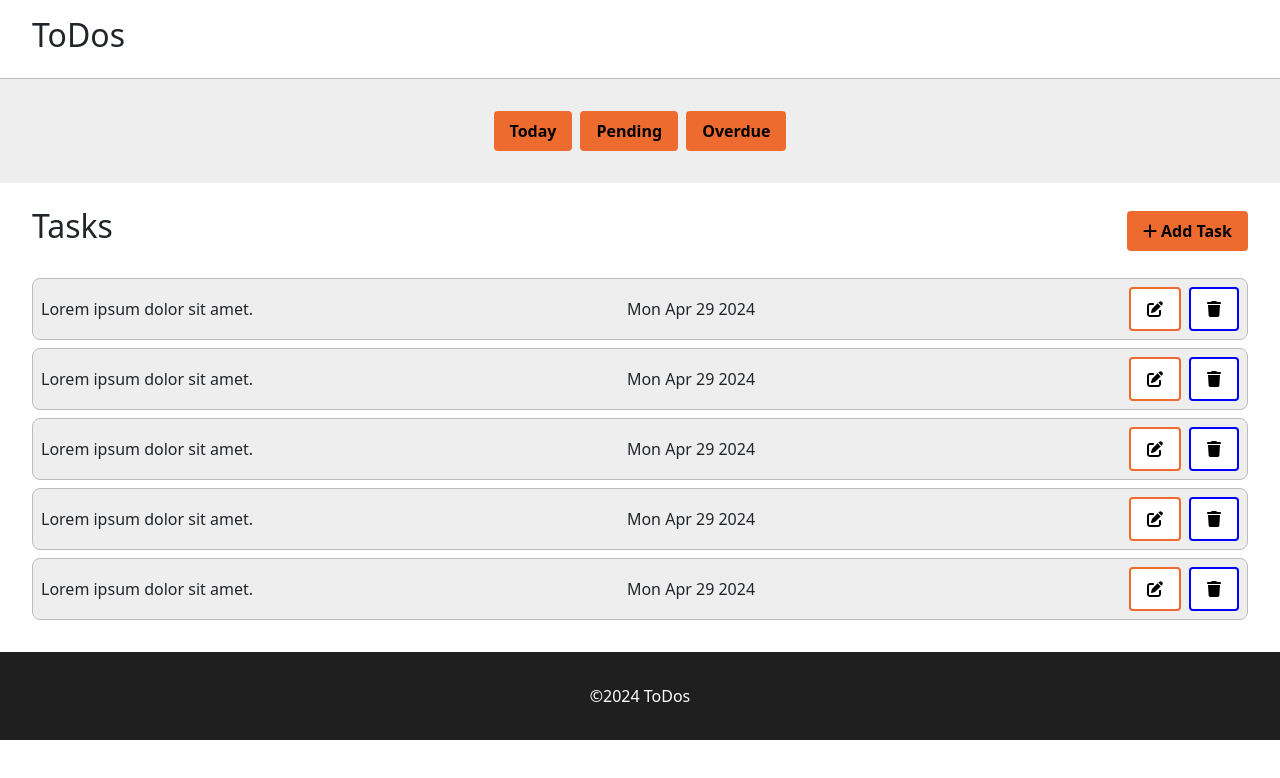
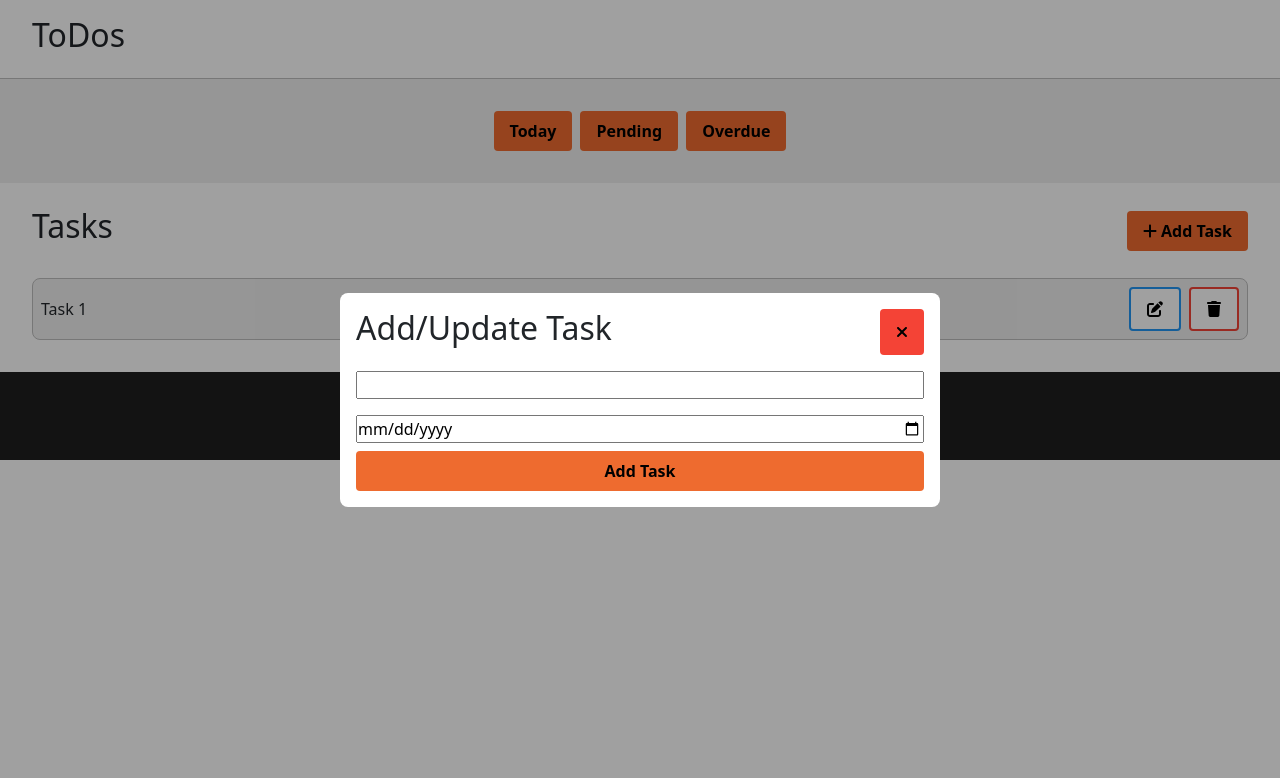
Before and after one commit to manikant-codes/react-course-files-final, a React (Create React App) app: page / in a window 1280 px wide. Both pictures are taken after a click on the button "Add Task". Shown: the top 778 px of the page. Built offline with nearby package versions, Linux system fonts and the light colour scheme.

Commit message:
made add functionality work

```diff
--- a/package.json
+++ b/package.json
@@ -18,6 +18,7 @@
     "react-scripts": "5.0.1",
     "react-slick": "^0.30.2",
     "slick-carousel": "^1.8.1",
+    "styled-components": "^6.1.8",
     "web-vitals": "^2.1.4"
   },
   "scripts": {
--- a/src/components/common/button/Button.jsx
+++ b/src/components/common/button/Button.jsx
@@ -1,41 +1,67 @@
 import React from "react";
 import styles from "./button.module.css";
+import PropTypes from "prop-types";
 
-function Button({ children, onClick, variant = "solid", color = "primary" }) {
-  function getColor() {
+function getClassOutlined(color) {
   switch (color) {
     case "success":
-        return "green";
+      return styles.btnSuccessOutlined;
     case "error":
-        return "red";
+      return styles.btnErrorOutlined;
+    case "warning":
+      return styles.btnWarningOutlined;
     case "info":
-        return "blue";
+      return styles.btnInfoOutlined;
     default:
-        return "#ee6b2f";
+      return styles.btnPrimaryOutlined;
   }
 }
 
-  function getStyles() {
-    if (variant === "outlined") {
-      return {
-        backgroundColor: "white",
-        border: `solid 2px ${getColor()}`,
-      };
+function getClassSolid(color) {
+  switch (color) {
+    case "success":
+      return styles.btnSuccessSolid;
+    case "error":
+      return styles.btnErrorSolid;
+    case "warning":
+      return styles.btnWarningSolid;
+    case "info":
+      return styles.btnInfoSolid;
+    default:
+      return styles.btnPrimarySolid;
   }
-    return { backgroundColor: getColor(), border: "none" };
 }
 
+function getClassName(variant, color) {
+  if (variant === "outlined") {
+    return getClassOutlined(color);
+  }
+  return getClassSolid(color);
+}
+
+function Button({
+  children,
+  onClick,
+  variant = "solid",
+  color = "primary",
+  ...others
+}) {
   return (
     <button
       onClick={onClick}
-      //   className={`${styles.btn} ${
-      //     variant === "solid" ? styles.btnSolid : styles.btnOutlined
-      //   }`}
-      style={getStyles()}
+      className={getClassName(variant, color)}
+      {...others}
     >
       {children}
     </button>
   );
 }
 
+Button.propTypes = {
+  children: PropTypes.node,
+  onClick: PropTypes.func,
+  variant: PropTypes.oneOf(["outlined", "solid"]),
+  color: PropTypes.oneOf(["success", "error", "warning", "info"]),
+};
+
 export default Button;
--- a/src/components/common/button/button.module.css
+++ b/src/components/common/button/button.module.css
@@ -4,22 +4,122 @@
   padding: 8px 16px;
 }
 
-.btnSolid {
+/* Primary */
+
+.btnPrimarySolid {
   background-color: #ee6b2f;
   border: none;
 }
 
-.btnSolid:hover {
+.btnPrimarySolid:hover {
   background-color: #da471b;
   color: white;
 }
 
-.btnOutlined {
+.btnPrimaryOutlined {
   background-color: white;
   border: solid 2px #ee6b2f;
 }
 
-.btnOutlined:hover {
+.btnPrimaryOutlined:hover {
   background-color: #da471b;
   color: white;
 }
+
+/* End Primary */
+
+/* Success */
+
+.btnSuccessSolid {
+  background-color: #4caf50;
+  border: none;
+}
+
+.btnSuccessSolid:hover {
+  background-color: #2e7d32;
+  color: white;
+}
+
+.btnSuccessOutlined {
+  background-color: white;
+  border: solid 2px #4caf50;
+}
+
+.btnSuccessOutlined:hover {
+  background-color: #2e7d32;
+  color: white;
+}
+
+/* End Success */
+
+/* Info */
+
+.btnInfoSolid {
+  background-color: #2196f3;
+  border: none;
+}
+
+.btnInfoSolid:hover {
+  background-color: #1565c0;
+  color: white;
+}
+
+.btnInfoOutlined {
+  background-color: white;
+  border: solid 2px #2196f3;
+}
+
+.btnInfoOutlined:hover {
+  background-color: #1565c0;
+  color: white;
+}
+
+/* End Info */
+
+/* Warning */
+
+.btnWarningSolid {
+  background-color: #ffc107;
+  border: none;
+}
+
+.btnWarningSolid:hover {
+  background-color: #ff8f00;
+  color: white;
+}
+
+.btnWarningOutlined {
+  background-color: white;
+  border: solid 2px #ffc107;
+}
+
+.btnWarningOutlined:hover {
+  background-color: #ff8f00;
+  color: white;
+}
+
+/* End Warning */
+
+/* Error */
+
+.btnErrorSolid {
+  background-color: #f44336;
+  border: none;
+}
+
+.btnErrorSolid:hover {
+  background-color: #c62828;
+  color: white;
+}
+
+.btnErrorOutlined {
+  background-color: white;
+  border: solid 2px #f44336;
+}
+
+.btnErrorOutlined:hover {
+  background-color: #c62828;
+  color: white;
+}
+
+/* End Error */
--- /dev/null
+++ b/src/components/common/modal/Modal.jsx
@@ -0,0 +1,24 @@
+import React from "react";
+import styles from "./modal.module.css";
+import { FontAwesomeIcon } from "@fortawesome/react-fontawesome";
+import { faClose } from "@fortawesome/free-solid-svg-icons";
+import Button from "../button/Button";
+
+function Modal({ title, body, footer, toggleModal }) {
+  return (
+    <div className={styles.containerMain}>
+      <div className={styles.containerModal}>
+        <div className={styles.header}>
+          <h2>{title}</h2>
+          <Button color="error" onClick={toggleModal}>
+            <FontAwesomeIcon icon={faClose} />
+          </Button>
+        </div>
+        {body && <div className={styles.body}>{body}</div>}
+        {footer && <div className={styles.footer}>{footer}</div>}
+      </div>
+    </div>
+  );
+}
+
+export default Modal;
--- /dev/null
+++ b/src/components/common/modal/modal.module.css
@@ -0,0 +1,32 @@
+.containerMain {
+  position: fixed;
+  top: 0px;
+  bottom: 0px;
+  left: 0px;
+  right: 0px;
+  display: flex;
+  align-items: center;
+  justify-content: center;
+  background-color: rgba(0, 0, 0, 0.371);
+}
+
+.containerModal {
+  min-width: 600px;
+  background-color: white;
+  border-radius: 8px;
+  padding: 16px;
+  display: flex;
+  flex-direction: column;
+  gap: 8px;
+}
+
+.header {
+  display: flex;
+  justify-content: space-between;
+}
+
+.body {
+}
+
+.footer {
+}
--- /dev/null
+++ b/src/components/home/AddUpdateTask.jsx
@@ -0,0 +1,51 @@
+import React, { useState } from "react";
+import Button from "../common/button/Button";
+import styles from "../../styles/home/addUpdateTask.module.css";
+
+function AddUpdateTask({ toggleModal, list, setList }) {
+  const [formState, setFormState] = useState({ task: "", due: "" });
+  function handleAdd() {
+    setList([
+      ...list,
+      {
+        id: Date.now(),
+        task: formState.task,
+        due: formState.due,
+        isCompleted: false,
+      },
+    ]);
+    toggleModal();
+  }
+
+  function handleChange(e) {
+    setFormState({ ...formState, [e.target.name]: e.target.value });
+  }
+
+  console.log(formState);
+
+  return (
+    <div className={styles.containerForm}>
+      <label htmlFor="task"></label>
+      <input
+        type="text"
+        id="task"
+        name="task"
+        value={formState.task}
+        onChange={handleChange}
+      />
+
+      <label htmlFor="due"></label>
+      <input
+        type="date"
+        id="due"
+        name="due"
+        value={formState.due}
+        onChange={handleChange}
+      />
+
+      <Button onClick={handleAdd}>Add Task</Button>
+    </div>
+  );
+}
+
+export default AddUpdateTask;
--- a/src/components/home/tasksList/Header.jsx
+++ b/src/components/home/tasksList/Header.jsx
@@ -3,11 +3,11 @@ import { FontAwesomeIcon } from "@fortawesome/react-fontawesome";
 import React from "react";
 import styles from "../../../styles/home/tasksList.module.css";
 
-function Header() {
+function Header({ toggleModal }) {
   return (
     <div className={styles.containerHeader}>
       <h2>Tasks</h2>
-      <button>
+      <button onClick={toggleModal}>
         <FontAwesomeIcon icon={faAdd} /> Add Task
       </button>
     </div>
--- a/src/components/home/tasksList/List.jsx
+++ b/src/components/home/tasksList/List.jsx
@@ -2,14 +2,14 @@ import React from "react";
 import ListItem from "./ListItem";
 import styles from "../../../styles/home/tasksList.module.css";
 
-function List() {
+function List({ toggleModal, list }) {
   return (
     <div className={styles.containerList}>
-      <ListItem />
-      <ListItem />
-      <ListItem />
-      <ListItem />
-      <ListItem />
+      {list.map((value) => {
+        return (
+          <ListItem key={value.id} task={value} toggleModal={toggleModal} />
+        );
+      })}
     </div>
   );
 }
--- a/src/components/home/tasksList/ListItem.jsx
+++ b/src/components/home/tasksList/ListItem.jsx
@@ -4,16 +4,16 @@ import React from "react";
 import styles from "../../../styles/home/tasksList.module.css";
 import Button from "../../common/button/Button";
 
-function ListItem() {
+function ListItem({ toggleModal, task }) {
   return (
     <div className={styles.containerListItem}>
-      <p>Lorem ipsum dolor sit amet.</p>
-      <p>{new Date().toDateString()}</p>
+      <p>{task.task}</p>
+      <p>{new Date(task.due).toLocaleDateString("en-IN")}</p>
       <div>
-        <Button variant="outlined">
+        <Button variant="outlined" color="info" onClick={toggleModal}>
           <FontAwesomeIcon icon={faEdit} />
         </Button>
-        <Button variant="outlined" color="info">
+        <Button variant="outlined" color="error">
           <FontAwesomeIcon icon={faTrash} />
         </Button>
       </div>
--- a/src/components/home/tasksList/TasksList.jsx
+++ b/src/components/home/tasksList/TasksList.jsx
@@ -1,12 +1,41 @@
-import React from "react";
+import React, { useState } from "react";
 import Header from "./Header";
 import List from "./List";
+import Modal from "../../common/modal/Modal";
+import AddUpdateTask from "../AddUpdateTask";
 
 function TasksList() {
+  const [open, setOpen] = useState(false);
+  const [list, setList] = useState([
+    {
+      id: Date.now(),
+      task: "Task 1",
+      isCompleted: false,
+      due: "2024-04-28",
+    },
+  ]);
+
+  function toggleModal() {
+    setOpen(!open);
+  }
+
   return (
     <div>
-      <Header />
-      <List />
+      <Header toggleModal={toggleModal} />
+      <List toggleModal={toggleModal} list={list} />
+      {open && (
+        <Modal
+          title="Add/Update Task"
+          toggleModal={toggleModal}
+          body={
+            <AddUpdateTask
+              toggleModal={toggleModal}
+              list={list}
+              setList={setList}
+            />
+          }
+        />
+      )}
     </div>
   );
 }
--- a/src/pages/Home.jsx
+++ b/src/pages/Home.jsx
@@ -1,12 +1,14 @@
-import React from "react";
+import React, { useState } from "react";
 import Tabs from "../components/home/Tabs";
 import TasksList from "../components/home/tasksList/TasksList";
+import Modal from "../components/common/modal/Modal";
 
 function Home() {
   return (
     <div>
       <Tabs />
       <TasksList />
+
     </div>
   );
 }
--- /dev/null
+++ b/src/styles/home/addUpdateTask.module.css
@@ -0,0 +1,5 @@
+.containerForm {
+  display: flex;
+  flex-direction: column;
+  gap: 8px;
+}
```
Also changed, not shown: 1 other file (tests, documents, lock files or other folders). Lines whose indentation alone changed are shown as unchanged.
